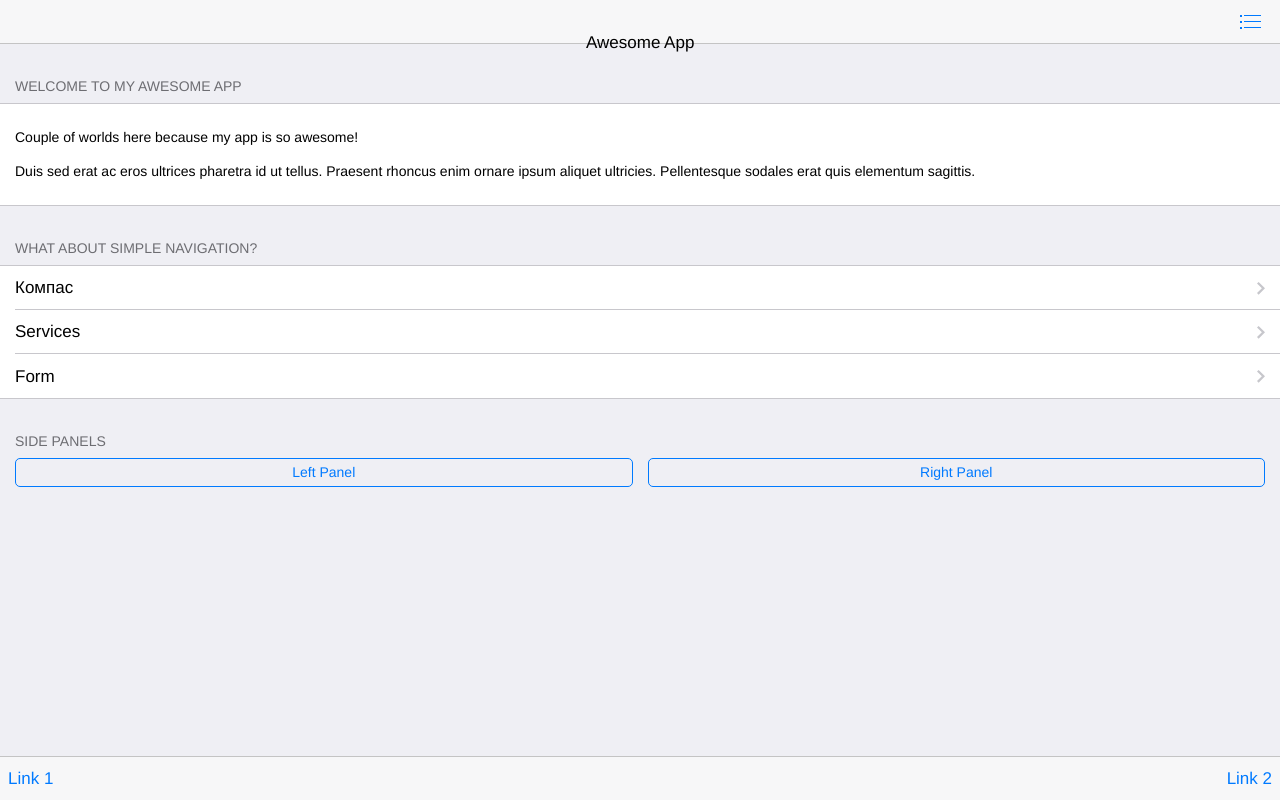
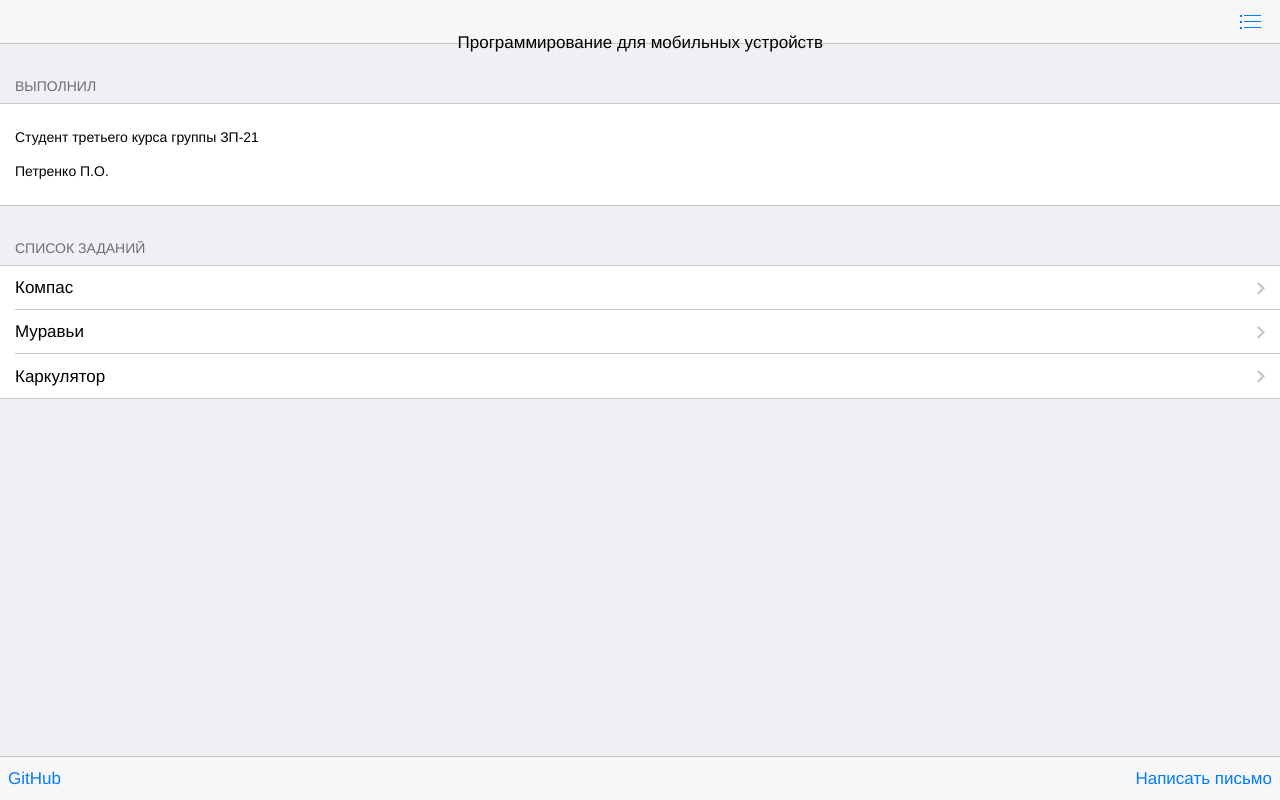
Before and after one commit to avallac/Sibsutis, a PHP site: page / in a window 1280 px wide. Run offline with PHP 8.4, Linux system fonts and the light colour scheme.

Commit message:
Тараканы

```diff
--- a/Mobile/www/ant.html
+++ b/Mobile/www/ant.html
@@ -1,7 +1,7 @@
 <div class="navbar">
     <div class="navbar-inner">
         <div class="left"><a href="#" class="back link"> <i class="icon icon-back"></i><span>Назад</span></a></div>
-        <div class="center sliding">Компас</div>
+        <div class="center sliding">Муравьи</div>
         <div class="right">
             <!-- Right link contains only icon - additional "icon-only" class--><a href="#" class="link icon-only open-panel"> <i class="icon icon-bars"></i></a>
         </div>
@@ -11,6 +11,8 @@
     <!-- Page, data-page contains page name-->
     <div data-page="ant" class="page" >
         <!-- Scrollable page content-->
-        <div class="page-content" id="kitchen"></div>
+        <div class="page-content" id="kitchen">
+            <p id="scoreInfo"></p>
+        </div>
     </div>
 </div>
--- a/Mobile/www/css/my-app.css
+++ b/Mobile/www/css/my-app.css
@@ -5,3 +5,5 @@
     margin-top: -222px;
     margin-left: -222px;
 }
+i.icon.icon-ant{width:29px;height:29px;background-image:url(../img/i-ant.png)}
+i.icon.icon-compass{width:29px;height:29px;background-image:url(../img/i-compass.png)}
--- a/Mobile/www/index.html
+++ b/Mobile/www/index.html
@@ -6,7 +6,9 @@
         <meta name="apple-mobile-web-app-status-bar-style" content="black">
         <title>My App</title>
         <link rel="stylesheet" href="css/framework7.min.css">
+        <link rel="stylesheet" href="css/framework7.themes.css">
         <link rel="stylesheet" href="css/my-app.css">
+        <link rel="stylesheet" href="css/kitchen-sink.css">
         <script type="text/javascript" charset="utf-8" src="js/jquery.js"></script>
         <script type="text/javascript" charset="utf-8" src="js/jQueryRotate.2.1.js"></script>
     </head>
@@ -16,10 +18,47 @@
 
         <div class="panel-overlay"></div>
 
-        <div class="panel panel-left panel-reveal">
-            <div class="content-block">
-                <p>Left panel content goes here</p>
+        <div class="panel panel-left panel-cover layout-dark">
+            <div class="content-block-title">Навигация</div>
+            <div class="content-block"></div>
+            <div class="list-block">
+                <ul>
+                    <li><a href="compass.html" class="close-panel item-link">
+                        <div class="item-content">
+                            <div class="item-media"><i class="icon icon-compass"></i></div>
+                            <div class="item-inner">
+                                <div class="item-title">Компас</div>
+                            </div>
+                        </div>
+                    </a></li>
+                    <li><a href="ant.html" class="close-panel item-link">
+                        <div class="item-content">
+                            <div class="item-media"><i class="icon icon-ant"></i></div>
+                            <div class="item-inner">
+                                <div class="item-title">Муравьи</div>
+                            </div>
+                        </div>
+                    </a></li>
+                    <li><a href="popover.html" class="close-panel item-link">
+                        <div class="item-content">
+                            <div class="item-media"><i class="icon icon-f7"></i></div>
+                            <div class="item-inner">
+                                <div class="item-title">Каркулятор</div>
+                            </div>
+                        </div>
+                    </a></li>
+                    <li><a href="github.html" class="close-panel item-link">
+                        <div class="item-content">
+                            <div class="item-media"><i class="icon icon-f7"></i></div>
+                            <div class="item-inner">
+                                <div class="item-title">GitHub</div>
+                            </div>
+                        </div>
+                    </a></li>
+
+                </ul>
             </div>
+
         </div>
 
         <div class="panel panel-right panel-cover">
@@ -35,7 +74,7 @@
                 <div class="navbar">
                     <div class="navbar-inner">
 
-                        <div class="center sliding">Awesome App</div>
+                        <div class="center sliding">Программирование для мобильных устройств</div>
                         <div class="right">
                             <a href="#" class="link icon-only open-panel"> <i class="icon icon-bars"></i></a>
                         </div>
@@ -47,14 +86,14 @@
                     <div data-page="index" class="page">
 
                         <div class="page-content">
-                            <div class="content-block-title">Welcome To My Awesome App</div>
+                            <div class="content-block-title">Выполнил</div>
                             <div class="content-block">
                                 <div class="content-block-inner">
-                                    <p>Couple of worlds here because my app is so awesome!</p>
-                                    <p>Duis sed erat ac eros ultrices pharetra id ut tellus. Praesent rhoncus enim ornare ipsum aliquet ultricies. Pellentesque sodales erat quis elementum sagittis.</p>
+                                    <p>Студент третьего курса группы ЗП-21</p>
+                                    <p>Петренко П.О. </p>
                                 </div>
                             </div>
-                            <div class="content-block-title">What about simple navigation?</div>
+                            <div class="content-block-title">Список заданий</div>
                             <div class="list-block">
                                 <ul>
                                     <li><a href="compass.html" class="item-link">
@@ -66,30 +105,23 @@
                                     <li><a href="ant.html" class="item-link">
                                         <div class="item-content">
                                             <div class="item-inner">
-                                                <div class="item-title">Services</div>
+                                                <div class="item-title">Муравьи</div>
                                             </div>
                                         </div></a></li>
-                                    <li><a href="form.html" class="item-link">
+                                    <li><a href="calc.html" class="item-link">
                                         <div class="item-content">
                                             <div class="item-inner">
-                                                <div class="item-title">Form</div>
+                                                <div class="item-title">Каркулятор</div>
                                             </div>
                                         </div></a></li>
                                 </ul>
-                            </div>
-                            <div class="content-block-title">Side panels</div>
-                            <div class="content-block">
-                                <div class="row">
-                                    <div class="col-50"><a href="#" data-panel="left" class="button open-panel">Left Panel</a></div>
-                                    <div class="col-50"><a href="#" data-panel="right" class="button open-panel">Right Panel</a></div>
-                                </div>
                             </div>
                         </div>
                     </div>
                 </div>
 
                 <div class="toolbar">
-                    <div class="toolbar-inner"><a href="#" class="link">Link 1</a><a href="#" class="link">Link 2</a></div>
+                    <div class="toolbar-inner"><a href="https://github.com/avallac/Sibsutis/tree/master/Mobile" class="link">GitHub</a><a href="mailto:avallac@academ.org" class="link">Написать письмо</a></div>
                 </div>
             </div>
         </div>
--- a/Mobile/www/js/my-app.js
+++ b/Mobile/www/js/my-app.js
@@ -2,6 +2,7 @@
 var myApp = new Framework7();
 var hi, watchID;
 var ants = new Array();
+var dead,gone;
 
 // Export selectors engine
 var $$ = Dom7;
@@ -23,23 +24,32 @@ myApp.onPageInit('ant', function(){
     for(i=0; i<10; i++) {
         ants[i] =new Ant(i);
     }
-    setTimeout(moveAnt, 500);
+    gone = 0;
+    dead = 0;
+    setTimeout(moveAnt, 250);
 });
-function moveAnt () {
+
+function moveAnt ()
+{
     for(i=0; i<10; i++) {
         ants[i].move();
     }
-    setTimeout(moveAnt, 500);
+    $('#scoreInfo').html("<center><b>Раздавлено:</b>" + dead + "  <b>Сбежало:</b>" + gone+"</center>");
+    if((gone + dead) < 10) {
+        setTimeout(moveAnt, 250);
+    }
 }
 
 
-function onHeadingSuccess(heading) {
+function onHeadingSuccess(heading)
+{
     var hv = Math.round(heading.magneticHeading);
     hi.innerHTML = "<b>Направление:</b>" + hv + " градусов";
     $("#compass").rotate(-hv);
 }
 
-function onHeadingError(compassError) {
+function onHeadingError(compassError)
+{
     navigator.compass.clearWatchFilter(watchID);
     if(compassError.code == CompassError.COMPASS_NOT_SUPPORTED) {
         alert("Compass not supported.");
@@ -50,7 +60,8 @@ function onHeadingError(compassError) {
     }
 }
 
-function Ant(i) {
+function Ant(i)
+{
     this.id = i;
     this.dead = 0;
     this.distance = 0;
@@ -64,6 +75,11 @@ function Ant(i) {
             var newX = this.startX+Math.cos(this.orientation)*this.distance;
             var newY = this.startY+Math.sin(this.orientation)*this.distance;
             this.moveTo(newX,newY);
+            if(newX > $(window).width()+64 || newY > $(window).height()+64 || newY < -64 || newX < -64) {
+                this.dead = 1;
+                gone++;
+            }
+
         }
     }
     this.img = $("<img/>", {
@@ -72,10 +88,13 @@ function Ant(i) {
         height: 64,
         id: "ant_"+i,
         click: function(){
-             $(this).attr('src', "img/ant2.png");
-             $(this).css('z-index', -50);
-             $(this).rotate(0);
-             ants[this.id.substr(4)].dead = 1;
+             if(!ants[this.id.substr(4)].dead) {
+                 $(this).attr('src', "img/ant2.png");
+                 $(this).css('z-index', -50);
+                 $(this).rotate(0);
+                 ants[this.id.substr(4)].dead = 1;
+                 dead++;
+             }
         }
     }).appendTo("#kitchen");
     this.startY = Math.floor(Math.random()*($(window).height()-200))+50;
```
Also changed, not shown: Mobile/www/css/kitchen-sink.css (added), Mobile/www/img/i-ant.png (added), Mobile/www/img/i-compass.png (added).
